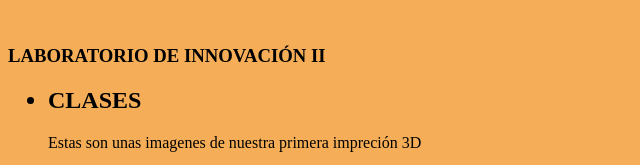
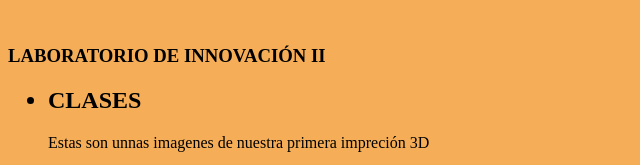
Before and after one commit to leapancakess/leapancakes, a plain HTML site: page index.html in a window 1280 px wide. Shown: the top 165 px of the page, 0-640 px from the left. Drawn offline with Linux system fonts and the light colour scheme.

Commit message:
version 1

```diff
--- a/index.html
+++ b/index.html
@@ -9,7 +9,7 @@
                 <ul>
                     <H2><li> CLASES</li> </H2>
                     <p>
-                        Estas son unas imagenes de nuestra primera impreción 3D </p>
+                        Estas son unnas imagenes de nuestra primera impreción 3D </p>
                     <img src="./clase 1 rauyitoo.JPG" img height="30%" width="30%"
                     <img src="./clase 1 rayiot.JPG" img height="30%" width="30%"
                     <h2><li> CLASE 1</li> </h2>
```
